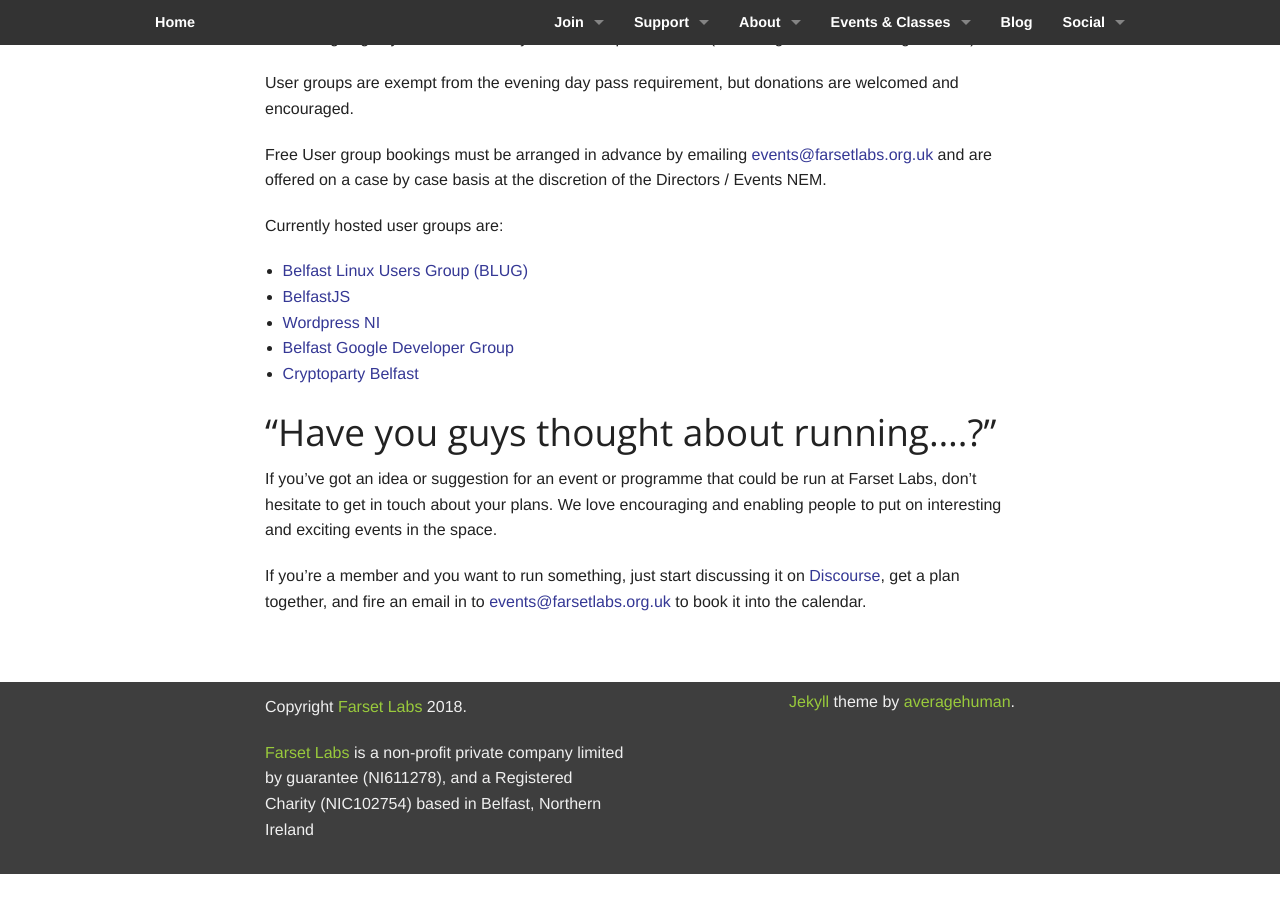
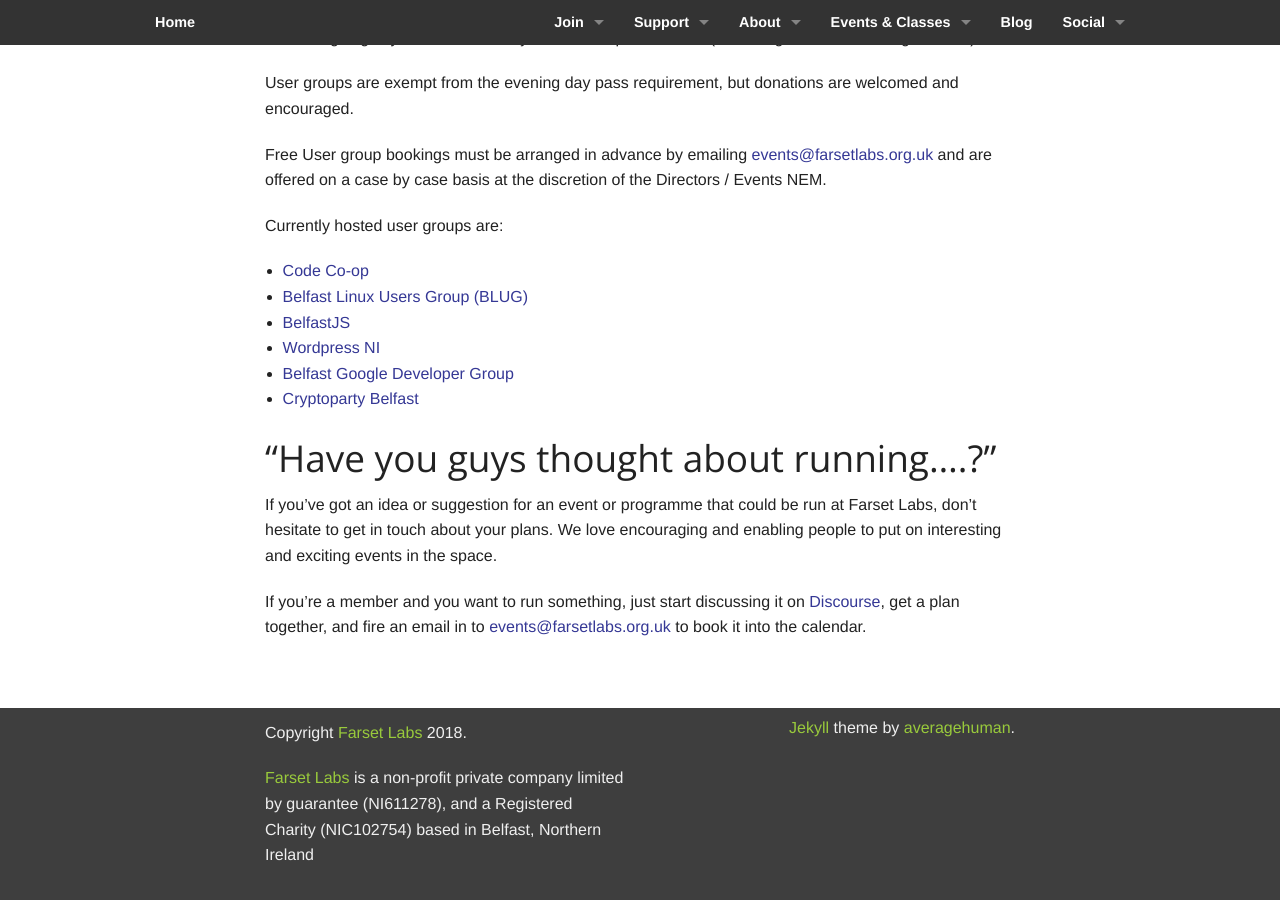
Before and after one commit to FarsetLabs/farsetlabs.github.io, a Jekyll site: the page built from events/how-to-start-a-class.md, in a window 1280 px wide and 900 px high, scrolled down 1714 px. Built offline with Jekyll 4.4.1, drawn with Linux system fonts in a browser that asks for light colours; before the commit the page ends 2588 px from its top, so only the background shows below that.

Commit message:
Adding Code-Co-Op to the list of user groups hosted at farset (#186)

```diff
--- a/events/how-to-start-a-class.md
+++ b/events/how-to-start-a-class.md
@@ -52,6 +52,7 @@
 
 Currently hosted user groups are:
 
+* [Code Co-op](https://www.meetup.com/CodeCoop-NI)
 * [Belfast Linux Users Group (BLUG)](http://www.meetup.com/belfast-lug/)
 * [BelfastJS](http://www.meetup.com/Belfast-JS/)
 * [Wordpress NI](http://www.meetup.com/Northern-Ireland-WordPress-Meetup/)
```
